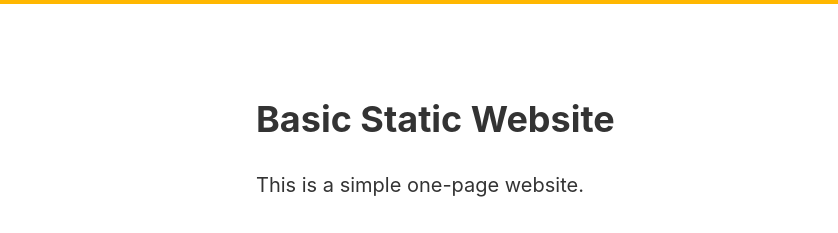
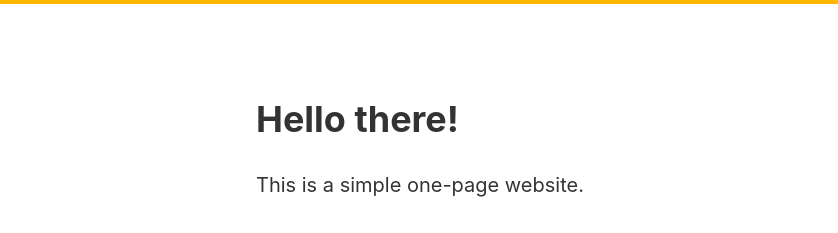
Before and after one commit to kamaln7/basic-static-website, a plain HTML site: page index.html in a window 1280 px wide. Shown: the top 233 px of the page, 0-838 px from the left. Drawn offline with nearby package versions, Linux system fonts and the light colour scheme.

Commit message:
Update index.html

```diff
--- a/index.html
+++ b/index.html
@@ -9,7 +9,7 @@
         <div class="mw7 center">
             <header class="flex flex-column flex-row-ns items-center tc tl-ns">
                 <div class="w-100 w-70-ns">
-                    <h1 class="f2">Basic Static Website</h1>
+                    <h1 class="f2">Hello there!</h1>
                     <p class="f4">This is a simple one-page website.</p>
                 </div>
                 <div class="w-100 w-30-ns tr">
```
